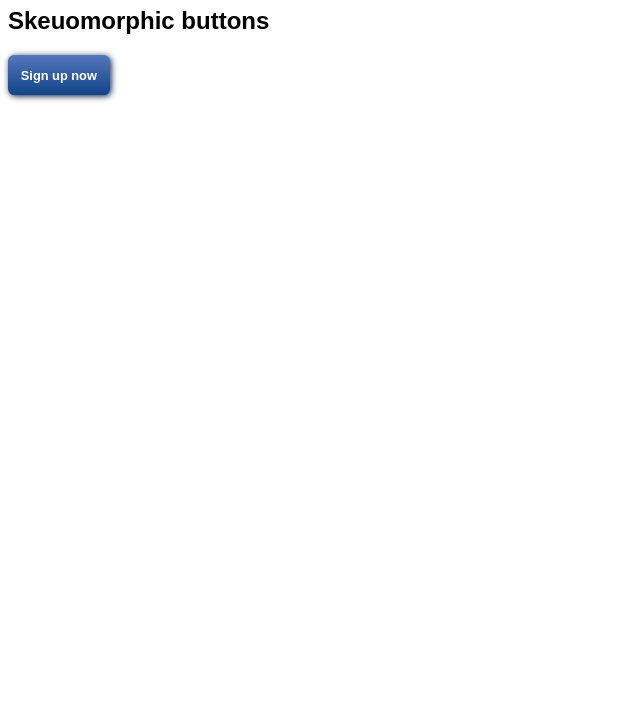
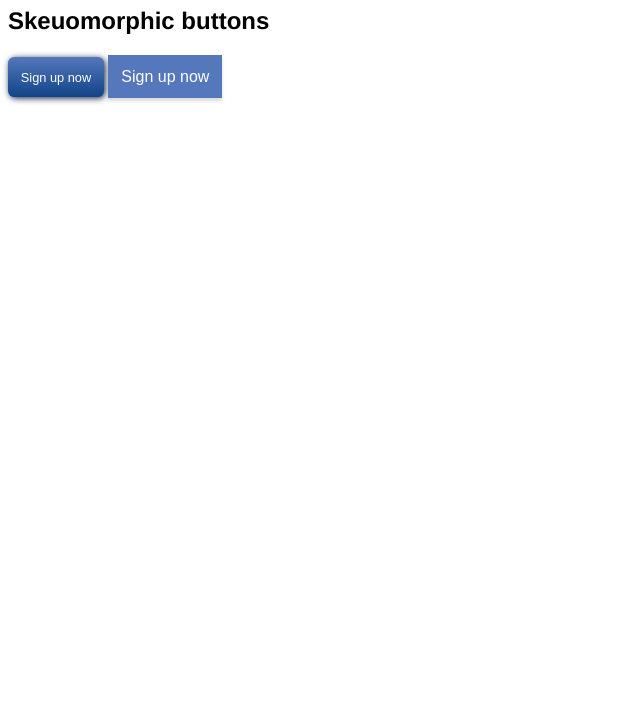
Before and after one commit to iFork/css-in-depth, a website: page 11-bg-shadows-blend-modes/shadows.html in a window 1280 px wide. Shown: the part 73-800 px from the top of the page, without its empty margins (0-640 px from the left). Drawn offline with Linux system fonts and the light colour scheme.

Commit message:
Flat button
Button w/ flat design:
- flat background-color instead of gradient
- faint shadow w/ only vertical offset
- hover and active states have darker backgrounds

```diff
--- a/11-bg-shadows-blend-modes/shadows.html
+++ b/11-bg-shadows-blend-modes/shadows.html
@@ -9,6 +9,7 @@
   <h1>Shadows</h1>
   <h2>Skeuomorphic buttons</h2>
   <button class="button-skeu">Sign up now</button>
+  <button class="button-flat">Sign up now</button>
 
 </body>
 </html>
--- a/11-bg-shadows-blend-modes/style.css
+++ b/11-bg-shadows-blend-modes/style.css
@@ -8,7 +8,7 @@
 }
 
 body {
-  font-family: Arial, Helvetica, sans-serif;
+  font-family: Helvetica, Arial, sans-serif;
 }
 
 .demo-rectangle {
@@ -89,7 +89,6 @@ body {
    #57b,
    #148);
   box-shadow: .1em .1em .5em #124;
-  font-weight: bold;
   font-size: .8rem;
 }
 
@@ -110,3 +109,19 @@ body {
   box-shadow: inset 0 0 .5em #124,
               inset 0 .5em 1em rgba(0,0,0, .4);
 }
+
+.button-flat {
+  border: 0;
+  font-size: 1rem;
+  padding: .8em;
+  color: white;
+  background-color: #57b;
+  box-shadow: 0 .2em .2em rgba(0,0,0, .15)
+}
+
+.button-flat:hover {
+  background-color: #456ab6;
+}
+.button-flat:active {
+  background-color: #148;
+}
```
